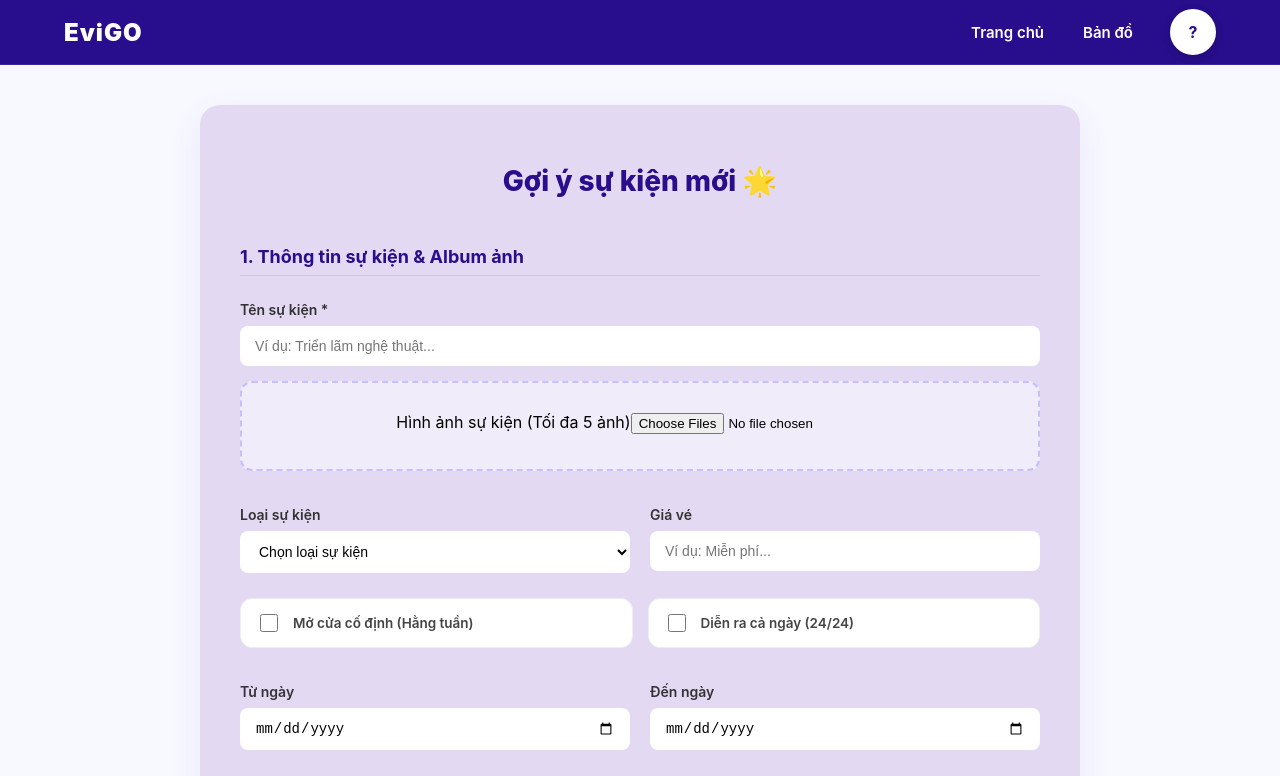
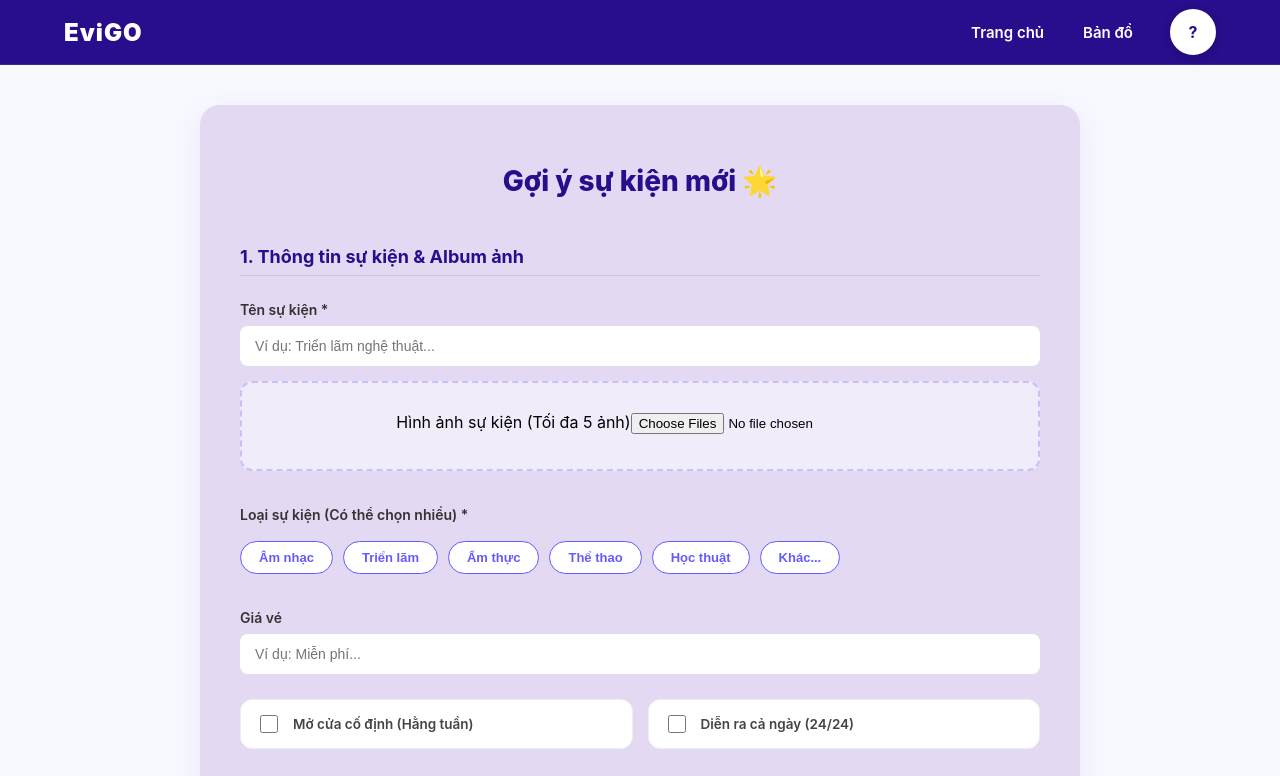
Before and after one commit to qnhu799/EviGo, a React (Create React App) app in the folder client/: page /contribute in a window 1280 px wide. Shown: the top 776 px of the page. Built offline with nearby package versions, Linux system fonts and the light colour scheme.

Commit message:
điều chỉnh đóng góp

```diff
--- a/client/src/pages/ContributePage.js
+++ b/client/src/pages/ContributePage.js
@@ -58,6 +58,32 @@ const ContributePage = () => {
     images: [],
     locations: [{ address: "", district: "", lat: 10.871, lng: 106.792 }],
   });
+
+  // --- LOGIC MỚI: CHỌN NHIỀU & NÚT KHÁC THÔNG MINH ---
+  const [selectedTypes, setSelectedTypes] = useState([]);
+  const [otherType, setOtherType] = useState("");
+  const [isOtherSelected, setIsOtherSelected] = useState(false); // State quản lý việc nhấn nút "Khác"
+
+  const eventTypeOptions = [
+    "Âm nhạc",
+    "Triển lãm",
+    "Ẩm thực",
+    "Thể thao",
+    "Học thuật",
+  ];
+
+  const handleTypeToggle = (type) => {
+    if (type === "Khác") {
+      setIsOtherSelected(!isOtherSelected);
+      if (isOtherSelected) setOtherType(""); // Reset nếu bỏ chọn
+    } else {
+      if (selectedTypes.includes(type)) {
+        setSelectedTypes(selectedTypes.filter((t) => t !== type));
+      } else {
+        setSelectedTypes([...selectedTypes, type]);
+      }
+    }
+  };
 
   const [searchMode, setSearchMode] = useState("auto");
   const [searchQuery, setSearchQuery] = useState("");
@@ -169,6 +195,23 @@ const ContributePage = () => {
   const handleSubmit = async (e) => {
     e.preventDefault();
 
+    // Gom loại sự kiện
+    const finalTypes = [...selectedTypes];
+    if (isOtherSelected && otherType.trim() !== "") {
+      finalTypes.push(otherType.trim());
+    }
+    const typeString = finalTypes.join(", ");
+
+    if (finalTypes.length === 0) {
+      Swal.fire({
+        icon: "warning",
+        title: "Thiếu thông tin!",
+        text: "Hãy chọn ít nhất một loại sự kiện cho EviGo nhé!",
+        confirmButtonColor: "#635bff",
+      });
+      return;
+    }
+
     const hasInvalidLocation = formData.locations.some(
       (loc) => !loc.address || loc.address.trim() === "",
     );
@@ -183,13 +226,9 @@ const ContributePage = () => {
       return;
     }
 
-    // --- LOGIC GỬI DỮ LIỆU ĐÃ ĐƯỢC FIX ---
     const dataToSend = new FormData();
-
-    // QUAN TRỌNG: Title phải được append ĐẦU TIÊN để Multer Backend đọc được trước file ảnh
     dataToSend.append("title", formData.title);
-
-    dataToSend.append("type", formData.type);
+    dataToSend.append("type", typeString);
     dataToSend.append("ticketPrice", formData.ticketPrice);
     dataToSend.append("description", formData.description);
     dataToSend.append("isAllDay", formData.isAllDay);
@@ -205,7 +244,6 @@ const ContributePage = () => {
     dataToSend.append("locations", JSON.stringify(formData.locations));
     dataToSend.append("closedDays", JSON.stringify(formData.closedDays));
 
-    // Ảnh gửi sau cùng để Backend có title tạo folder trước
     formData.images.forEach((file) => {
       dataToSend.append("images", file);
     });
@@ -325,23 +363,89 @@ const ContributePage = () => {
               </div>
             </div>
 
+            {/* PHẦN CHỌN LOẠI SỰ KIỆN: 5 LOẠI CHÍNH + NÚT KHÁC */}
+            <div
+              className="form-group full-width"
+              style={{ marginBottom: "20px" }}
+            >
+              <label>
+                Loại sự kiện (Có thể chọn nhiều){" "}
+                <span className="required">*</span>
+              </label>
+              <div
+                style={{
+                  display: "flex",
+                  flexWrap: "wrap",
+                  gap: "10px",
+                  marginTop: "10px",
+                }}
+              >
+                {eventTypeOptions.map((type) => (
+                  <button
+                    key={type}
+                    type="button"
+                    onClick={() => handleTypeToggle(type)}
+                    style={{
+                      padding: "8px 18px",
+                      borderRadius: "20px",
+                      border: "1.5px solid #635bff",
+                      background: selectedTypes.includes(type)
+                        ? "#635bff"
+                        : "white",
+                      color: selectedTypes.includes(type) ? "white" : "#635bff",
+                      cursor: "pointer",
+                      fontWeight: "700",
+                      fontSize: "13px",
+                      transition: "0.3s ease",
+                    }}
+                  >
+                    {type}
+                  </button>
+                ))}
+
+                {/* Nút Khác đóng vai trò tag */}
+                <button
+                  type="button"
+                  onClick={() => handleTypeToggle("Khác")}
+                  style={{
+                    padding: "8px 18px",
+                    borderRadius: "20px",
+                    border: "1.5px solid #635bff",
+                    background: isOtherSelected ? "#635bff" : "white",
+                    color: isOtherSelected ? "white" : "#635bff",
+                    cursor: "pointer",
+                    fontWeight: "700",
+                    fontSize: "13px",
+                    transition: "0.3s ease",
+                  }}
+                >
+                  Khác...
+                </button>
+              </div>
+
+              {/* Chỉ hiện input khi nút "Khác" được chọn */}
+              {isOtherSelected && (
+                <div style={{ marginTop: "15px" }}>
+                  <input
+                    type="text"
+                    placeholder="Nhập loại sự kiện khác..."
+                    value={otherType}
+                    onChange={(e) => setOtherType(e.target.value)}
+                    autoFocus
+                    style={{
+                      width: "100%",
+                      padding: "12px",
+                      borderRadius: "8px",
+                      border: "1.5px solid #635bff",
+                      fontSize: "14px",
+                      outline: "none",
+                    }}
+                  />
+                </div>
+              )}
+            </div>
+
             <div className="form-row">
-              <div className="form-group">
-                <label>Loại sự kiện</label>
-                <select
-                  name="type"
-                  value={formData.type}
-                  onChange={handleChange}
-                  required
-                >
-                  <option value="">Chọn loại sự kiện</option>
-                  <option value="Âm nhạc">🎵 Âm nhạc</option>
-                  <option value="Ẩm thực">🍕 Ẩm thực</option>
-                  <option value="Triển lãm">🎨 Triển lãm</option>
-                  <option value="Ngoài trời">🌳 Ngoài trời</option>
-                  <option value="Học thuật">💡 Học thuật</option>
-                </select>
-              </div>
               <div className="form-group">
                 <label>Giá vé</label>
                 <input
```
